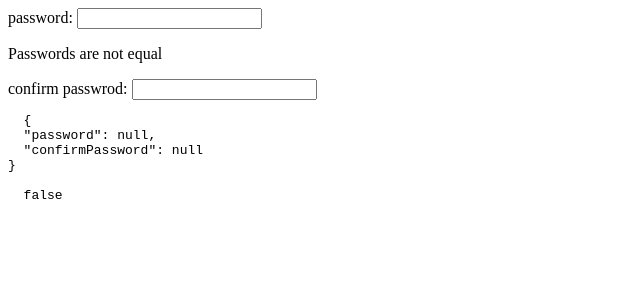
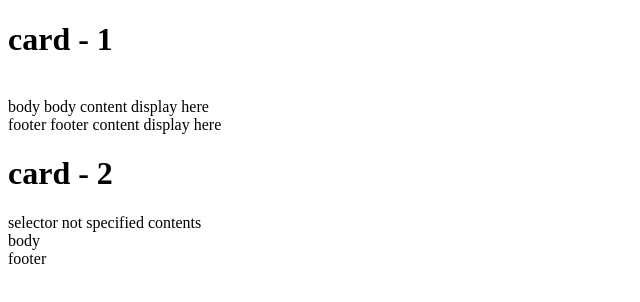
Before and after one commit to sreerag801/learn-ng, an Angular app: page / in a window 1280 px wide. Shown: the top 302 px of the page, without its empty margins (0-640 px from the left). Built offline with nearby package versions, Linux system fonts and the light colour scheme.

Commit message:
Content Projection basics

```diff
--- /dev/null
+++ b/src/app/app-card/app-card.component.html
@@ -0,0 +1,19 @@
+<ng-container>
+    <ng-container>
+        <h1>{{title}}</h1>
+    </ng-container>
+    <ng-content></ng-content>
+    <br/>
+
+    <ng-container>
+        body
+        <ng-content select="[body]"></ng-content>
+    </ng-container>
+
+    <br/>
+
+    <ng-container>
+        footer
+        <ng-content select="[footer]"></ng-content>
+    </ng-container>
+</ng-container>
--- a/src/app/app.component.html
+++ b/src/app/app.component.html
@@ -1,11 +1,14 @@
-<ng-container [formGroup]="myForm">
-  password: <input formControlName="password"> <P *ngIf="!myForm.valid"> Passwords are not equal </P>
-  confirm passwrod: <input formControlName="confirmPassword">
+<ng-container>
 
+  <app-app-card title="card - 1">
+
+    <ng-container body>body content display here</ng-container>
+    <ng-container footer>footer content display here</ng-container>
+  </app-app-card>
+
+
+
+  <app-app-card title="card - 2">
+      selector not specified contents
+  </app-app-card>
 </ng-container>
-
-<pre>
-  {{myForm.value | json}}
-
-  {{myForm.valid | json}}
-</pre>
--- a/src/app/app.component.ts
+++ b/src/app/app.component.ts
@@ -3,45 +3,27 @@ import { Component, OnInit } from '@angular/core';
 import { AbstractControl, FormArray, FormBuilder, FormGroup, ReactiveFormsModule, ValidationErrors, ValidatorFn, Validators } from '@angular/forms';
 import { RouterOutlet } from '@angular/router';
 import { AddressComponent } from './address/address.component';
+import { AppCardComponent } from './app-card/app-card.component';
 import { BesicInfoComponent } from './besic-info/besic-info.component';
 
 @Component({
   selector: 'app-root',
   standalone: true,
-  imports: [RouterOutlet, JsonPipe, NgFor, ReactiveFormsModule, AddressComponent, BesicInfoComponent, NgIf],
+  imports: [RouterOutlet, JsonPipe, NgFor, ReactiveFormsModule, AddressComponent, BesicInfoComponent, NgIf,
+    AppCardComponent],
   templateUrl: './app.component.html',
   styleUrl: './app.component.css'
 })
 export class AppComponent implements OnInit {
-  myForm!: FormGroup;
 
   constructor(private fb: FormBuilder){}
 
 
 
   ngOnInit(): void {
-    this.myForm = this.fb.group({
-      password: this.fb.control(null, [Validators.required, Validators.min(2)]),
-      confirmPassword: this.fb.control(null, [Validators.min(2)])},
-    { validators: [this.valuesAreEqual('password', 'confirmPassword')]})
+
   }
 
-  private valuesAreEqual(
-    controlNameA: string,
-    controlNameB: string
-  ): ValidatorFn {
-    return (control: AbstractControl): ValidationErrors | null => {
 
-      const fromGroup = control as FormGroup;
-      let password = fromGroup.get(controlNameA)?.value;
-      let confirmPassword = fromGroup.get(controlNameB)?.value;
-      if(password === confirmPassword){
-        return null;
-      }
-      else{
-        return {notMatched: true}
-      }
-    }
-  }
 
 }
```
Also changed, not shown: src/app/app-card/app-card.component.ts (added, +12 -0 lines), src/app/app-card/app-card.component.css (added).
